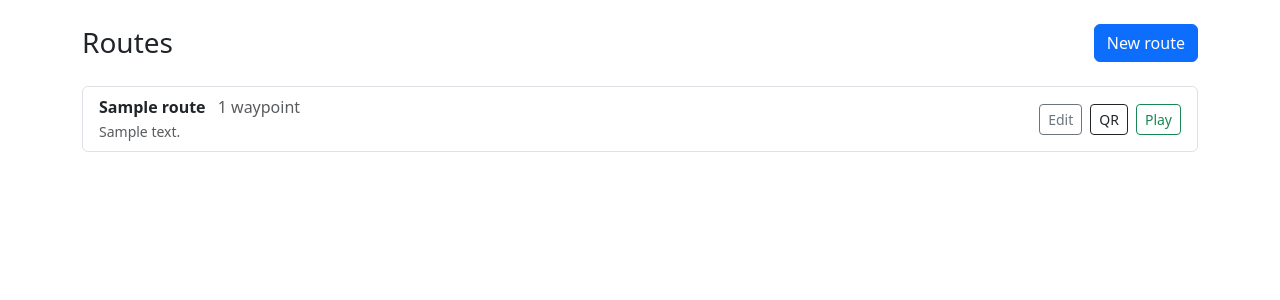
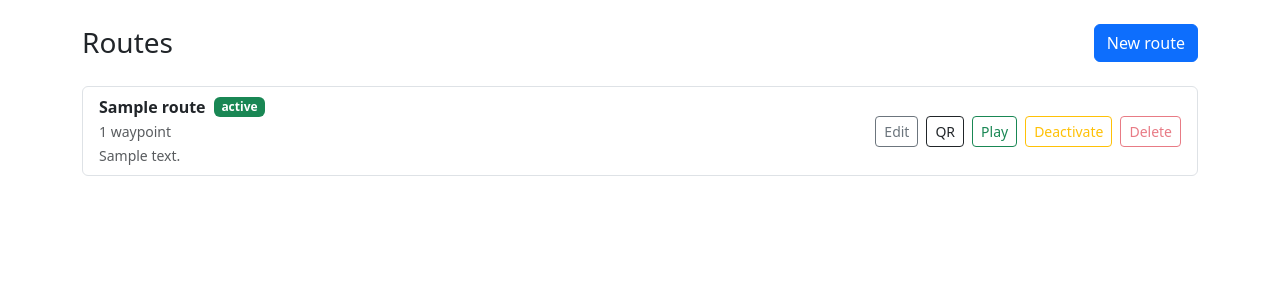
Before and after one commit to skoef/pinpoint, a Django app: page / in a window 1280 px wide. Shown: the part 56-356 px from the top of the page. Run offline with Django 4.2, Linux system fonts and the light colour scheme; tables that the repository leaves empty hold one stand-in row (values such as "Sample post").

Commit message:
feat: support deactivating and deleting routes

```diff
--- a/game/models.py
+++ b/game/models.py
@@ -6,6 +6,7 @@ class Route(models.Model):
     name = models.CharField(max_length=200)
     description = models.TextField(blank=True)
     token = models.UUIDField(default=uuid.uuid4, unique=True, editable=False)
+    is_active = models.BooleanField(default=True)
     created_at = models.DateTimeField(auto_now_add=True)
 
     def __str__(self):
--- a/game/templates/game/route_list.html
+++ b/game/templates/game/route_list.html
@@ -11,20 +11,68 @@
 {% if routes %}
 <div class="list-group">
   {% for route in routes %}
-  <div class="list-group-item d-flex justify-content-between align-items-center">
-    <div>
-      <strong>{{ route.name }}</strong>
-      <span class="text-muted ms-2">{% blocktrans count count=route.waypoints.count %}{{ count }} waypoint{% plural %}{{ count }} waypoints{% endblocktrans %}</span>
+  <div class="list-group-item d-flex justify-content-between align-items-center gap-2">
+    <div class="flex-grow-1 overflow-hidden">
+      <div class="d-flex align-items-center gap-2">
+        <strong>{{ route.name }}</strong>
+        {% if route.is_active %}
+          <span class="badge bg-success">{% trans "active" %}</span>
+        {% else %}
+          <span class="badge bg-secondary">{% trans "inactive" %}</span>
+        {% endif %}
+      </div>
+      <small class="text-muted">{% blocktrans count count=route.waypoints.count %}{{ count }} waypoint{% plural %}{{ count }} waypoints{% endblocktrans %}</small>
       {% if route.description %}
       <br><small class="text-muted">{{ route.description }}</small>
       {% endif %}
     </div>
-    <div class="d-flex gap-2">
+    <div class="d-flex gap-2 flex-shrink-0">
       <a href="{% url 'route_edit' route.pk %}" class="btn btn-sm btn-outline-secondary">{% trans "Edit" %}</a>
       <a href="{% url 'route_qr' route.pk %}" target="_blank" class="btn btn-sm btn-outline-dark">{% trans "QR" %}</a>
       <a href="{% url 'play' route.token %}" target="_blank" class="btn btn-sm btn-outline-success">{% trans "Play" %}</a>
+
+      <form method="post" action="{% url 'route_toggle_active' route.pk %}" class="d-inline">
+        {% csrf_token %}
+        {% if route.is_active %}
+          <button type="submit" class="btn btn-sm btn-outline-warning">{% trans "Deactivate" %}</button>
+        {% else %}
+          <button type="submit" class="btn btn-sm btn-outline-success">{% trans "Activate" %}</button>
+        {% endif %}
+      </form>
+
+      <form method="post" action="{% url 'route_delete' route.pk %}" class="d-inline"
+            {% if route.is_active %}data-disabled="true"{% endif %}>
+        {% csrf_token %}
+        {% if route.is_active %}
+          <button type="button" class="btn btn-sm btn-outline-danger disabled" tabindex="-1"
+                  title="{% trans 'Deactivate the route before deleting it.' %}">{% trans "Delete" %}</button>
+        {% else %}
+          <button type="button" class="btn btn-sm btn-outline-danger"
+                  data-bs-toggle="modal" data-bs-target="#confirm-delete-{{ route.pk }}">{% trans "Delete" %}</button>
+        {% endif %}
+      </form>
     </div>
   </div>
+
+  {% if not route.is_active %}
+  <div class="modal fade" id="confirm-delete-{{ route.pk }}" tabindex="-1">
+    <div class="modal-dialog modal-sm">
+      <div class="modal-content">
+        <div class="modal-body">
+          <p>{% blocktrans with name=route.name %}Delete <strong>{{ name }}</strong>? This cannot be undone.{% endblocktrans %}</p>
+          <div class="d-flex gap-2 justify-content-end">
+            <button class="btn btn-sm btn-secondary" data-bs-dismiss="modal">{% trans "Cancel" %}</button>
+            <form method="post" action="{% url 'route_delete' route.pk %}">
+              {% csrf_token %}
+              <button type="submit" class="btn btn-sm btn-danger">{% trans "Delete" %}</button>
+            </form>
+          </div>
+        </div>
+      </div>
+    </div>
+  </div>
+  {% endif %}
+
   {% endfor %}
 </div>
 {% else %}
--- a/game/urls.py
+++ b/game/urls.py
@@ -5,6 +5,8 @@ urlpatterns = [
     # Game master
     path("", views.route_list, name="route_list"),
     path("routes/new/", views.route_create, name="route_create"),
+    path("routes/<int:pk>/toggle/", views.route_toggle_active, name="route_toggle_active"),
+    path("routes/<int:pk>/delete/", views.route_delete, name="route_delete"),
     path("routes/<int:pk>/", views.route_edit, name="route_edit"),
     path("routes/<int:pk>/waypoints/add/", views.waypoint_add, name="waypoint_add"),
     path("routes/<int:pk>/waypoints/reorder/", views.waypoint_reorder, name="waypoint_reorder"),
--- a/game/views.py
+++ b/game/views.py
@@ -16,6 +16,22 @@ from .models import Route, Waypoint
 def route_list(request):
     routes = Route.objects.order_by("-created_at")
     return render(request, "game/route_list.html", {"routes": routes})
+
+
+@require_POST
+def route_toggle_active(request, pk):
+    route = get_object_or_404(Route, pk=pk)
+    route.is_active = not route.is_active
+    route.save(update_fields=["is_active"])
+    return redirect("route_list")
+
+
+@require_POST
+def route_delete(request, pk):
+    route = get_object_or_404(Route, pk=pk)
+    if not route.is_active:
+        route.delete()
+    return redirect("route_list")
 
 
 def route_create(request):
@@ -129,6 +145,8 @@ def _wp_json(wp):
 
 def play_intro(request, token):
     route = get_object_or_404(Route, token=token)
+    if not route.is_active:
+        return render(request, "game/play_unavailable.html", {"route": route})
     waypoints = route.get_ordered_waypoints()
     return render(request, "game/play_intro.html", {
         "route": route,
```
Also changed, not shown: game/templates/game/play_unavailable.html (added, +18 -0 lines), game/migrations/0004_route_is_active.py (added), locale/en/LC_MESSAGES/django.po, locale/nl/LC_MESSAGES/django.po.
